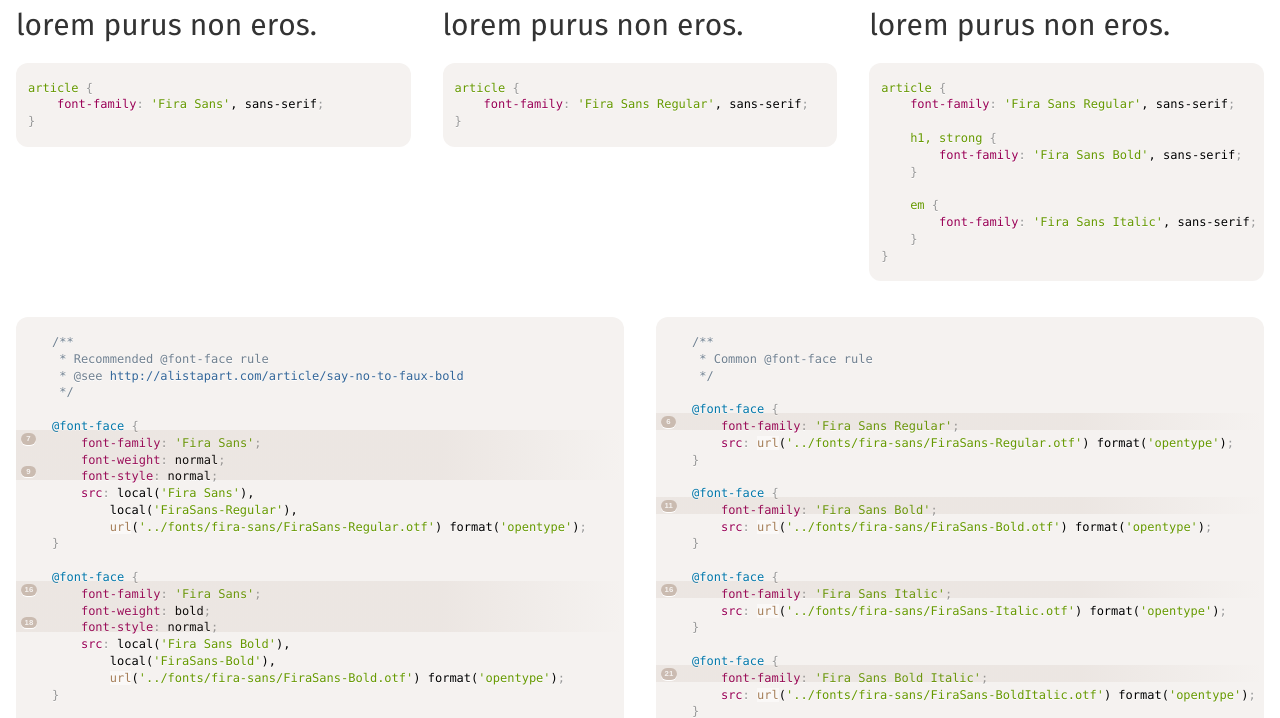
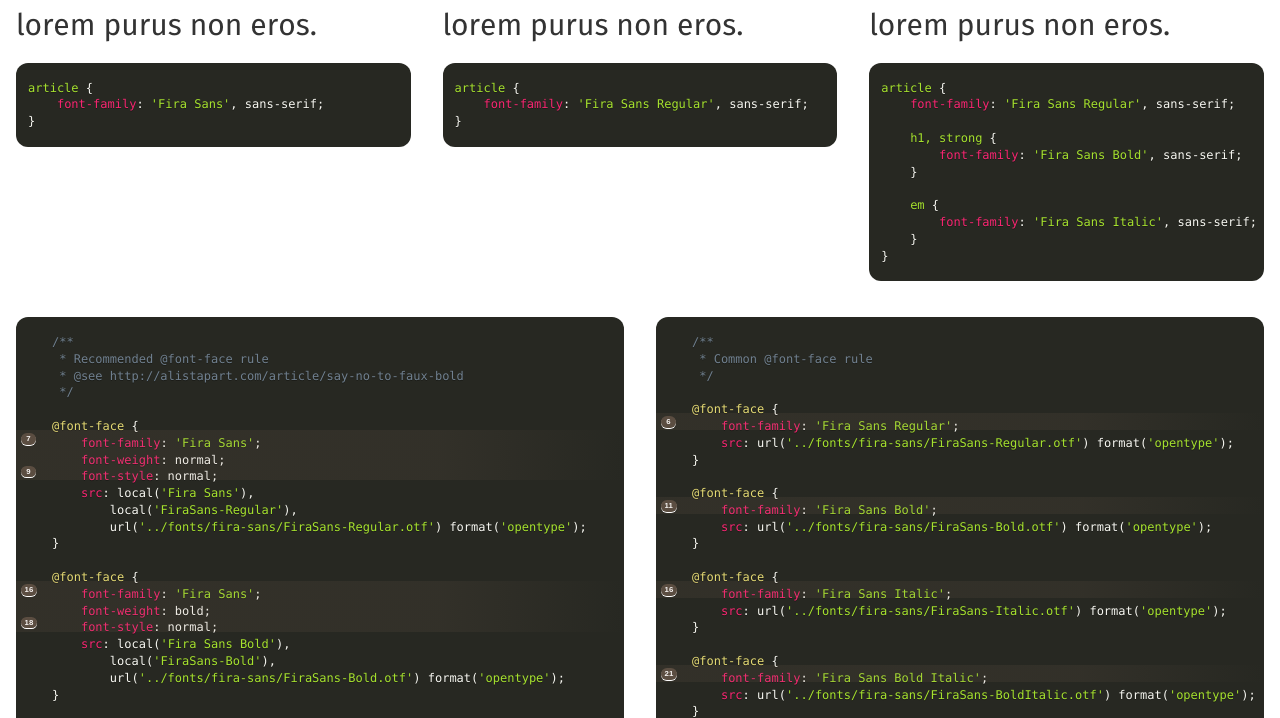
Before and after one commit to mstoltenburg/prototypes, a plain HTML site: page best-practice/font-face.html in a window 1280 px wide. Shown: the part 643-1361 px from the top of the page. Drawn offline with Linux system fonts and the light colour scheme.

Commit message:
Change syntax highlighting theme

```diff
--- /dev/null
+++ b/best-practice/css/prism-okaidia.css
@@ -0,0 +1,205 @@
+/* http://prismjs.com/download.html?themes=prism-okaidia&languages=markup+css+css-extras+clike+javascript+scss&plugins=line-highlight+line-numbers+autolinker+file-highlight */
+/**
+ * okaidia theme for JavaScript, CSS and HTML
+ * Loosely based on Monokai textmate theme by http://www.monokai.nl/
+ * @author ocodia
+ */
+
+code[class*="language-"],
+pre[class*="language-"] {
+	color: #f8f8f2;
+	text-shadow: 0 1px rgba(0,0,0,0.3);
+	font-family: Consolas, Monaco, 'Andale Mono', monospace;
+	direction: ltr;
+	text-align: left;
+	white-space: pre;
+	word-spacing: normal;
+	word-break: normal;
+
+	-moz-tab-size: 4;
+	-o-tab-size: 4;
+	tab-size: 4;
+
+	-webkit-hyphens: none;
+	-moz-hyphens: none;
+	-ms-hyphens: none;
+	hyphens: none;
+}
+
+/* Code blocks */
+pre[class*="language-"] {
+	padding: 1em;
+	margin: .5em 0;
+	overflow: auto;
+	border-radius: 0.3em;
+}
+
+:not(pre) > code[class*="language-"],
+pre[class*="language-"] {
+	background: #272822;
+}
+
+/* Inline code */
+:not(pre) > code[class*="language-"] {
+	padding: .1em;
+	border-radius: .3em;
+}
+
+.token.comment,
+.token.prolog,
+.token.doctype,
+.token.cdata {
+	color: slategray;
+}
+
+.token.punctuation {
+	color: #f8f8f2;
+}
+
+.namespace {
+	opacity: .7;
+}
+
+.token.property,
+.token.tag,
+.token.constant,
+.token.symbol {
+	color: #f92672;
+}
+
+.token.boolean,
+.token.number{
+	color: #ae81ff;
+}
+
+.token.selector,
+.token.attr-name,
+.token.string,
+.token.builtin {
+	color: #a6e22e;
+}
+
+
+.token.operator,
+.token.entity,
+.token.url,
+.language-css .token.string,
+.style .token.string,
+.token.variable {
+	color: #f8f8f2;
+}
+
+.token.atrule,
+.token.attr-value
+{
+	color: #e6db74;
+}
+
+
+.token.keyword{
+color: #66d9ef;
+}
+
+.token.regex,
+.token.important {
+	color: #fd971f;
+}
+
+.token.important {
+	font-weight: bold;
+}
+
+.token.entity {
+	cursor: help;
+}
+
+pre[data-line] {
+	position: relative;
+	padding: 1em 0 1em 3em;
+}
+
+.line-highlight {
+	position: absolute;
+	left: 0;
+	right: 0;
+	padding: inherit 0;
+	margin-top: 1em; /* Same as .prism’s padding-top */
+
+	background: hsla(24, 20%, 50%,.08);
+	background: -moz-linear-gradient(left, hsla(24, 20%, 50%,.1) 70%, hsla(24, 20%, 50%,0));
+	background: -webkit-linear-gradient(left, hsla(24, 20%, 50%,.1) 70%, hsla(24, 20%, 50%,0));
+	background: -o-linear-gradient(left, hsla(24, 20%, 50%,.1) 70%, hsla(24, 20%, 50%,0));
+	background: linear-gradient(left, hsla(24, 20%, 50%,.1) 70%, hsla(24, 20%, 50%,0));
+
+	pointer-events: none;
+
+	line-height: inherit;
+	white-space: pre;
+}
+
+	.line-highlight:before,
+	.line-highlight[data-end]:after {
+		content: attr(data-start);
+		position: absolute;
+		top: .4em;
+		left: .6em;
+		min-width: 1em;
+		padding: 0 .5em;
+		background-color: hsla(24, 20%, 50%,.4);
+		color: hsl(24, 20%, 95%);
+		font: bold 65%/1.5 sans-serif;
+		text-align: center;
+		vertical-align: .3em;
+		border-radius: 999px;
+		text-shadow: none;
+		box-shadow: 0 1px white;
+	}
+
+	.line-highlight[data-end]:after {
+		content: attr(data-end);
+		top: auto;
+		bottom: .4em;
+	}
+pre.line-numbers {
+	position: relative;
+	padding-left: 3.8em;
+	counter-reset: linenumber;
+}
+
+pre.line-numbers > code {
+	position: relative;
+}
+
+.line-numbers .line-numbers-rows {
+	position: absolute;
+	pointer-events: none;
+	top: 0;
+	font-size: 100%;
+	left: -3.8em;
+	width: 3em; /* works for line-numbers below 1000 lines */
+	letter-spacing: -1px;
+	border-right: 1px solid #999;
+
+	-webkit-user-select: none;
+	-moz-user-select: none;
+	-ms-user-select: none;
+	user-select: none;
+
+}
+
+	.line-numbers-rows > span {
+		pointer-events: none;
+		display: block;
+		counter-increment: linenumber;
+	}
+
+		.line-numbers-rows > span:before {
+			content: counter(linenumber);
+			color: #999;
+			display: block;
+			padding-right: 0.8em;
+			text-align: right;
+		}
+.token a {
+	color: inherit;
+}
--- a/best-practice/font-face.html
+++ b/best-practice/font-face.html
@@ -3,7 +3,7 @@
 <head>
 	<meta charset="UTF-8">
 	<title>Font face</title>
-	<link href="css/prism.css" rel="stylesheet" type="text/css">
+	<link href="css/prism-okaidia.css" rel="stylesheet" type="text/css">
 	<link href="css/styles.css" rel="stylesheet" type="text/css">
 </head>
 
```
